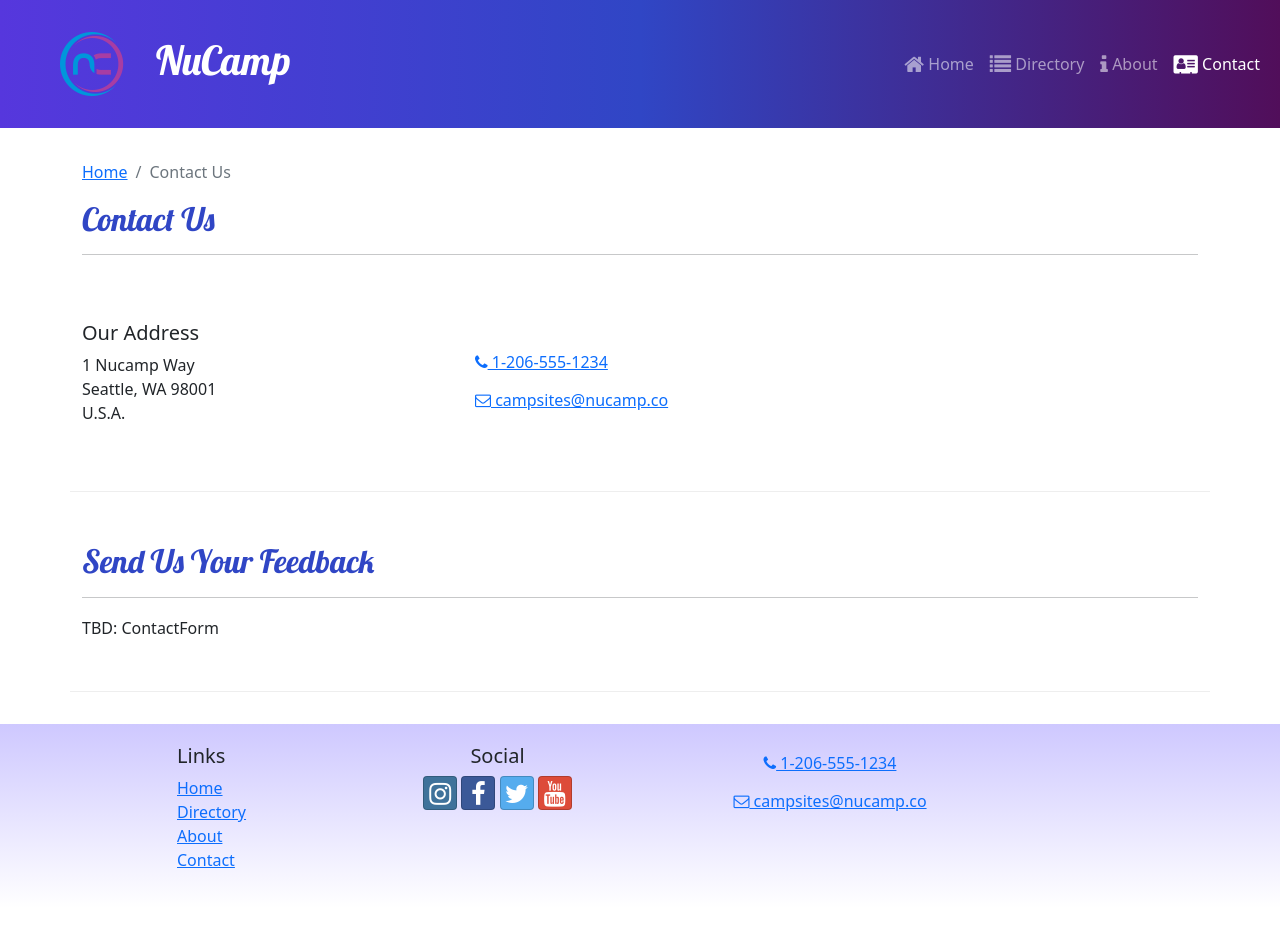
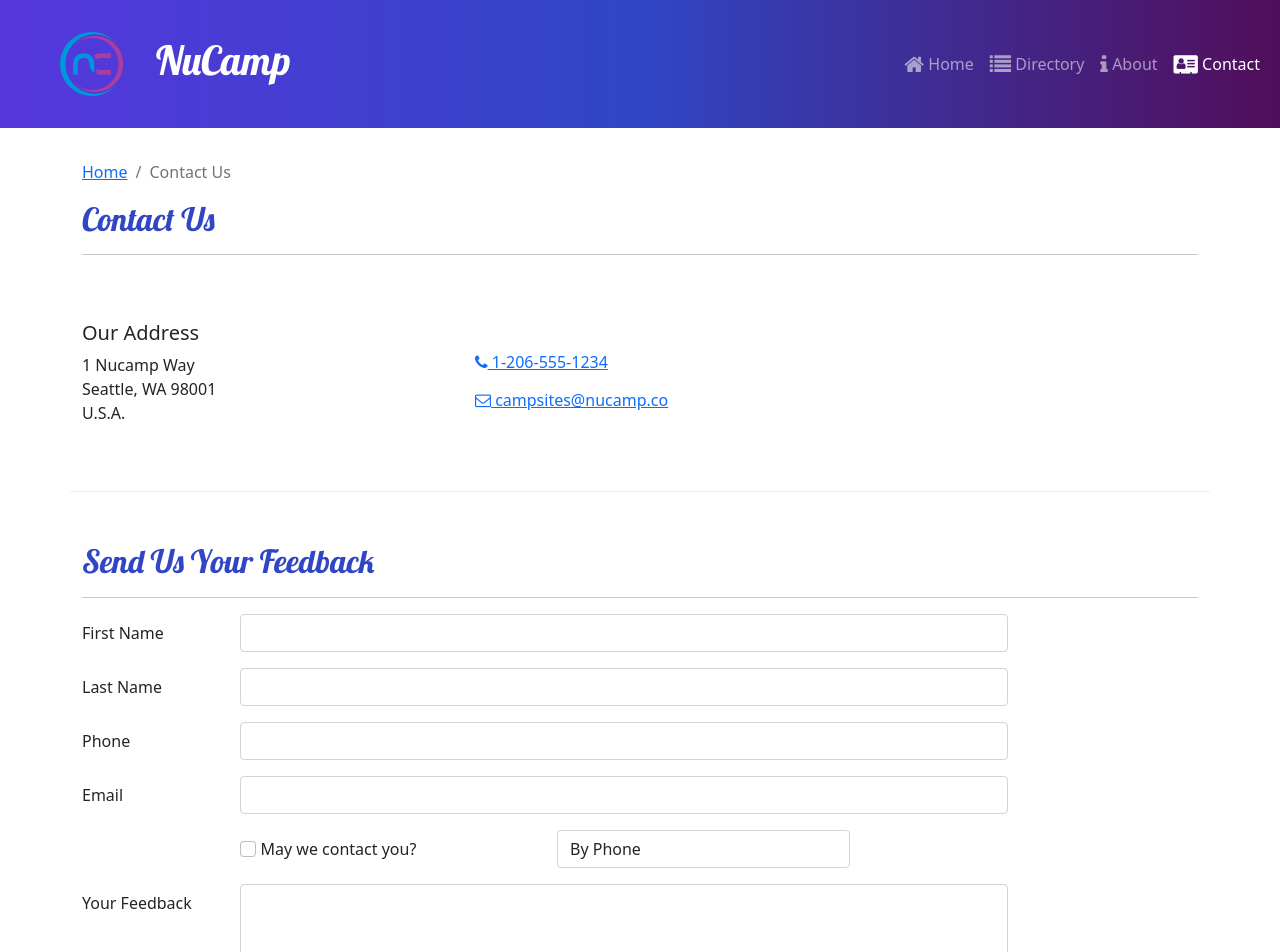
Before and after one commit to raviniatagay/NuYuReact, a React (Create React App) app: page /contact in a window 1280 px wide. Shown: the top 952 px of the page. Before the commit the page ends 908 px from the top, so only its background shows below. Built offline with nearby package versions, Linux system fonts and the light colour scheme.

Commit message:
ContactForm Parts 1 and 2

```diff
--- /dev/null
+++ b/src/components/ContactForm.js
@@ -0,0 +1,82 @@
+import { Button, Label, Col, FormGroup } from 'reactstrap';
+import { Formik, Field, Form } from 'formik';
+
+const ContactForm = () => {
+    return (
+        <Formik
+            initialValues={{
+                firstName: '',
+                lastName: '',
+                phoneNum: '',
+                email: '',
+                agree: false,
+                contactType: 'By Phone',
+                feedback: ''
+            }}
+        >
+            <Form>
+                 <FormGroup row>   {/*1*/}
+                    <Label htmlFor='firstName' md='2'>
+                        First Name
+                    </Label>
+                    <Col md='10'>
+                        <Field className='form-control' name='firstName'></Field>
+                    </Col>
+                </FormGroup>
+                <FormGroup row>    {/*2*/}
+                    <Label htmlFor='lastName' md='2'>
+                        Last Name
+                    </Label>
+                    <Col md='10'>
+                        <Field className='form-control' name='lastName'></Field>
+                    </Col>
+                </FormGroup>
+                <FormGroup row>    {/*3*/}
+                    <Label htmlFor='phoneNum' md='2'>
+                        Phone
+                    </Label>
+                    <Col md='10'>
+                        <Field className='form-control' name='phoneNum'></Field>
+                    </Col>
+                </FormGroup>
+                <FormGroup row>    {/*4*/}
+                    <Label htmlFor='email' md='2'>
+                        Email
+                    </Label>
+                    <Col md='10'>
+                        <Field className='form-control' name='email'></Field>
+                    </Col>
+                </FormGroup>
+                <FormGroup row>    {/*5*/}
+                    <Label check md={{ size: 4, offset: 2 }}>
+                        <Field
+                            name='agree'
+                            type='checkbox'
+                            className='form-check-input'
+                        />{' '}
+                        May we contact you?
+                    </Label>
+                    <Col md='4'>
+                        <Field className='form-control' name='contactType' as='select'>
+                            <option>By Phone</option>
+                            <option>By Email</option>
+                        </Field>
+                    </Col>
+                </FormGroup>
+                <FormGroup row>   {/*6*/}
+                    <Label htmlFor='feedback' md='2'>
+                        Your Feedback
+                    </Label>
+                    <Col md='10'>
+                        <Field className='form-control' name='feedback' name='feedback' as='textarea' rows='12'></Field>
+                    </Col>
+                </FormGroup>
+                <FormGroup row>   {/*7*/}
+
+                </FormGroup>
+            </Form>
+        </Formik>
+    );
+};
+
+export default ContactForm;
--- a/src/pages/ContactPage.js
+++ b/src/pages/ContactPage.js
@@ -1,5 +1,6 @@
 import { Container, Col, Row } from 'reactstrap';
 import SubHeader from '../components/SubHeader';
+import ContactForm from '../components/ContactForm';
 
 const ContactPage = () => {
     return (
@@ -40,11 +41,10 @@
                     <hr />
                 </Col>
                 <Col md='10'>
-                    TBD: ContactForm
+                    <ContactForm />
                 </Col>
             </Row>
         </Container>
-
     )
 };
 
```
Also changed, not shown: ContactForm.js (added).
